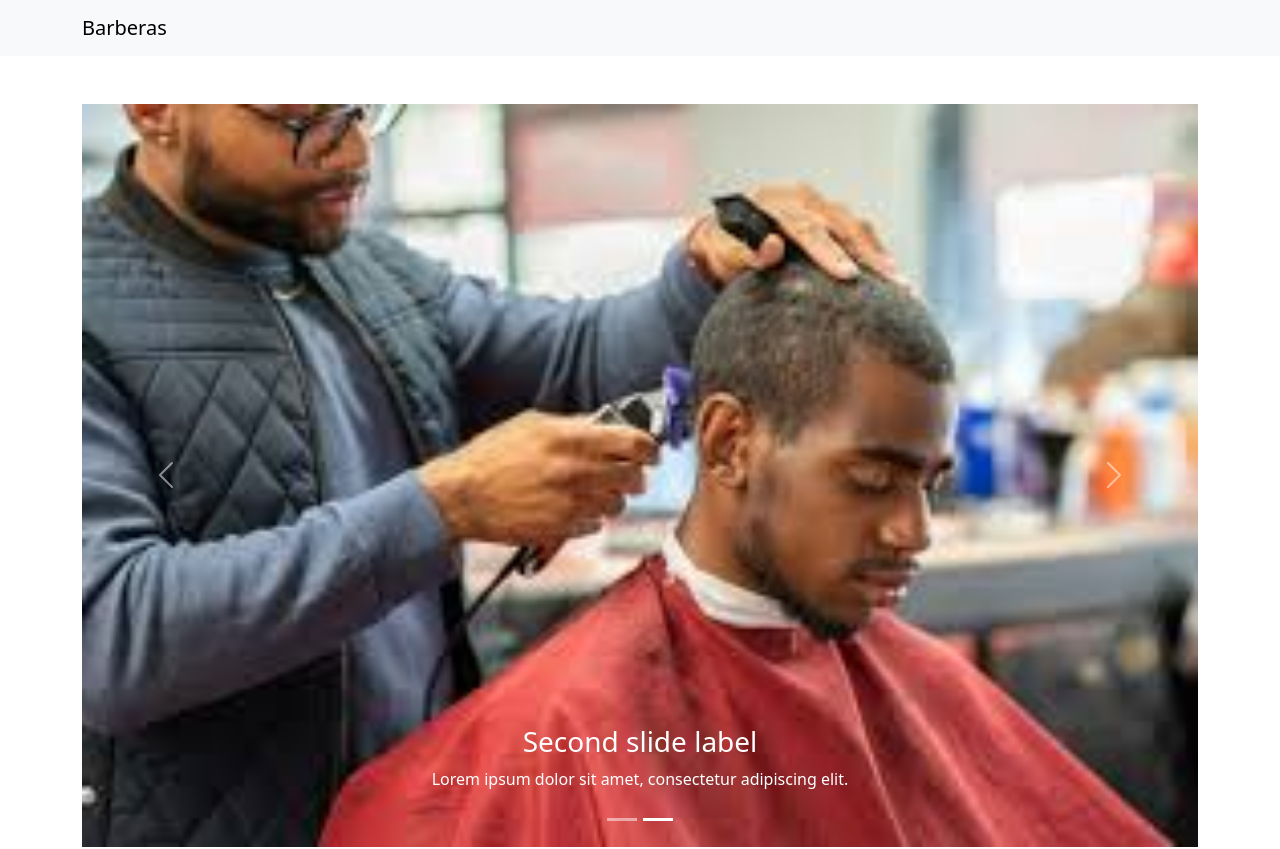
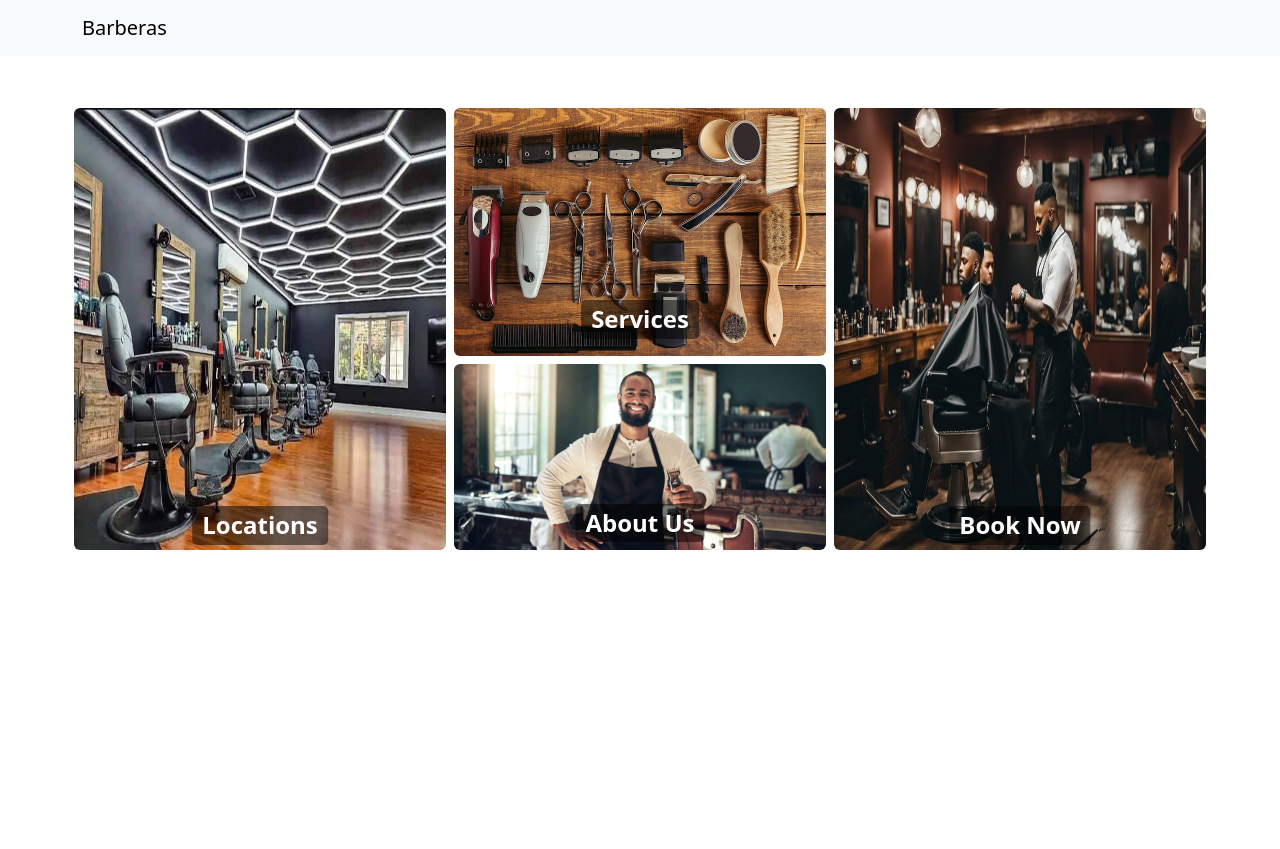
Before and after one commit to Zer0-01/kokohub-web, a React (Vite) app: page /home in a window 1280 px wide. Shown: the top 849 px of the page. After the commit the page ends 800 px from the top, so only its background shows below. Built offline with nearby package versions, Linux system fonts and the light colour scheme.

Commit message:
style: remove carousel, add text on top of the image

```diff
--- a/src/features/home/Home.css
+++ b/src/features/home/Home.css
@@ -5,10 +5,23 @@
 .overlay-text {
     position: absolute;
     top: 90%;
-    left: 25%;
+    left: 50%;
+    transform: translateX(-50%);
     color: white;
     background-color: rgba(0, 0, 0, 0.5);
     padding: 5px 10px;
     border-radius: 5px;
     font-weight: bold;
 }
+
+.overlay-text-2 {
+    position: absolute;
+    top: 75%;
+    left: 50%;
+    transform: translateX(-50%);
+    color: white;
+    background-color: rgba(0, 0, 0, 0.5);
+    padding: 5px 10px;
+    border-radius: 5px;
+    font-weight: bold;
+}
--- a/src/features/home/Home.tsx
+++ b/src/features/home/Home.tsx
@@ -1,7 +1,5 @@
-import { Carousel, Col, Container, Row, Image } from "react-bootstrap";
+import { Col, Container, Row, Image } from "react-bootstrap";
 import HomeNavbar from "./components/HomeNavbar";
-import carousel1 from '../../assets/carousel1.jpeg';
-import carousel2 from '../../assets/carousel2.jpeg';
 import barbershop from '../../assets/barbershop.jpg';
 import barbertools from '../../assets/barbertools.jpg';
 import barberpeople from '../../assets/barberpeople.jpg';
@@ -12,38 +10,30 @@ const Home = () => {
     return (
         <>
             <HomeNavbar />
-            <Container className="mt-5 mb-5">
-                <Carousel>
-                    <Carousel.Item >
-                        <img className="w-100" src={carousel1} alt="" />
-                        <Carousel.Caption>
-                            <h3>First slide label</h3>
-                            <p>Nulla vitae elit libero, a pharetra augue mollis interdum.</p>
-                        </Carousel.Caption>
-                    </Carousel.Item>
-                    <Carousel.Item>
-                        <img className="w-100" src={carousel2} alt="" />
-                        <Carousel.Caption>
-                            <h3>Second slide label</h3>
-                            <p>Lorem ipsum dolor sit amet, consectetur adipiscing elit.</p>
-                        </Carousel.Caption>
-                    </Carousel.Item>
-                </Carousel>
-            </Container>
-            <Container>
+            <Container className="mt-5">
                 <Row>
                     <Col className="p-1" md={4}>
                         <div className="h-100 image-container">
                             <Image className="h-100" src={barbershop} fluid rounded={true} />
                             <h4 className="overlay-text">Locations</h4>
                         </div>
-
                     </Col>
                     <Col className="p-1" md={4}>
-                        <Image className="mb-2" rounded={true} src={barbertools} fluid />
-                        <Image src={barberpeople} rounded={true} fluid />
+                        <div className="image-container">
+                            <Image className="mb-2" rounded={true} src={barbertools} fluid />
+                            <h4 className="overlay-text-2">Services</h4>
+                        </div>
+                        <div className="image-container">
+                            <Image src={barberpeople} rounded={true} fluid />
+                            <h4 className="overlay-text-2">About Us</h4>
+                        </div>
                     </Col>
-                    <Col className="p-1" md={4}><Image className="h-100" src={barbercutty} fluid rounded={true} /></Col>
+                    <Col className="p-1" md={4}>
+                        <div className="h-100 image-container">
+                            <Image className="h-100" src={barbercutty} fluid rounded={true} />
+                            <h4 className="overlay-text">Book Now</h4>
+                        </div>
+                    </Col>
 
                 </Row>
             </Container>
```
